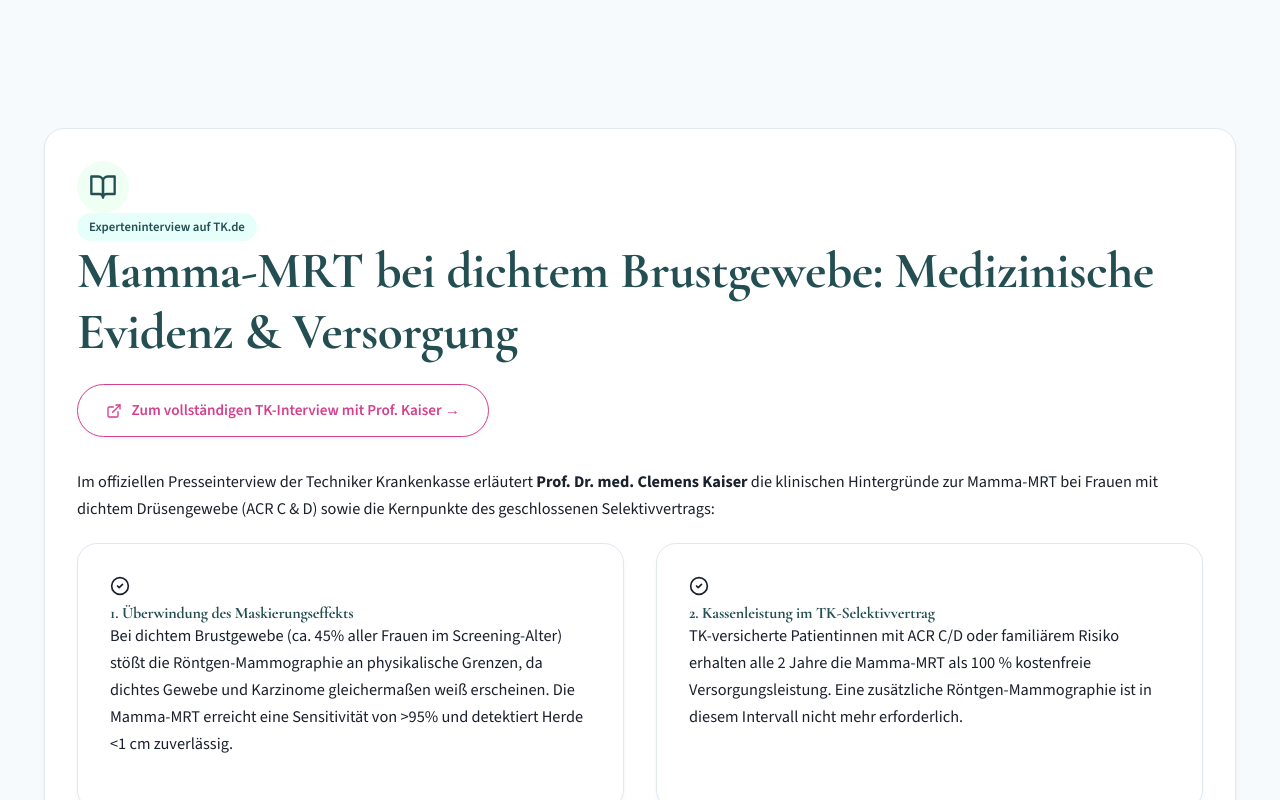
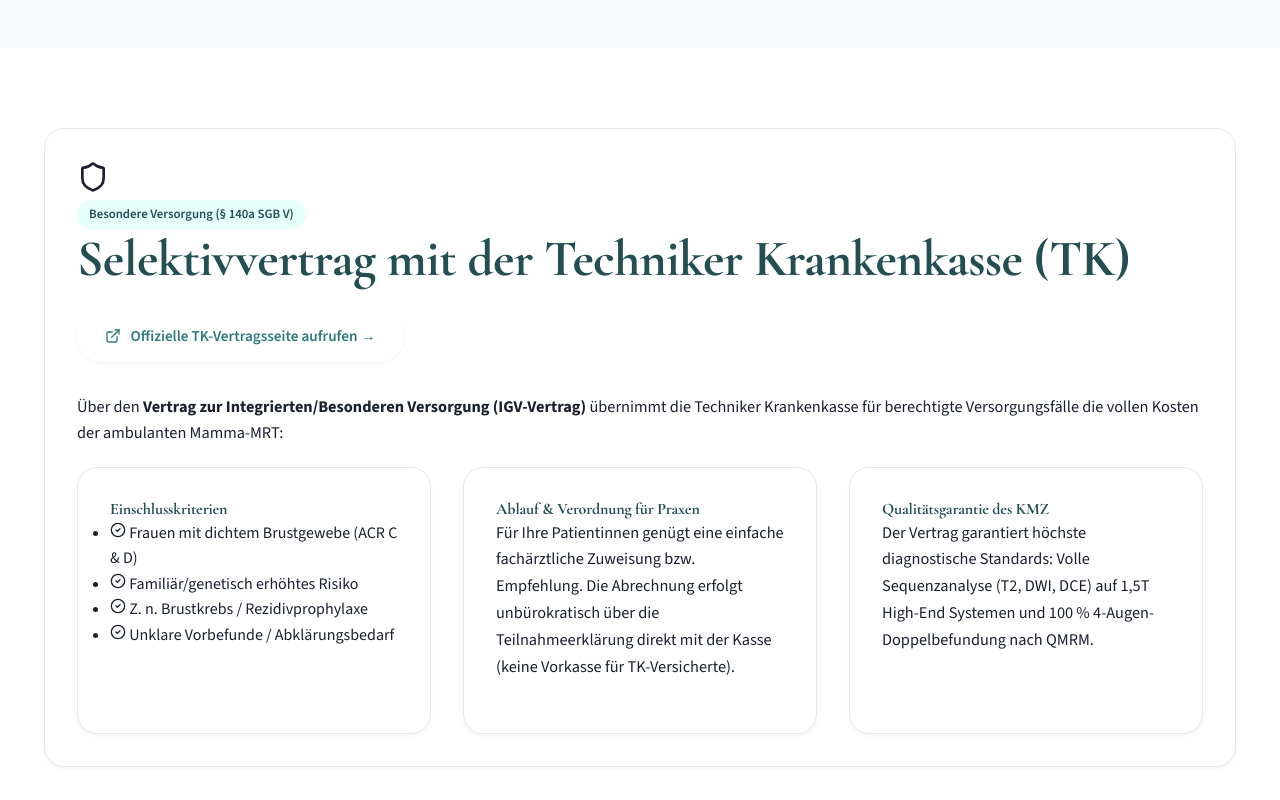
Before and after one commit to kaisercgn-lab/KMZ, a React (Vite) app: page /#/fuer-gynaekolog-innen in a window 1280 px wide. Shown: the part 1520-2320 px from the top of the page. Built offline with nearby package versions, Linux system fonts and the light colour scheme.

Commit message:
feat: add TK Special Contract (IGV) details & official TK service page link to GynaekologenPage

```diff
--- a/src/pages/GynaekologenPage.tsx
+++ b/src/pages/GynaekologenPage.tsx
@@ -11,7 +11,8 @@
   ExternalLink,
   Award,
   BookOpen,
-  CheckCircle2
+  CheckCircle2,
+  Shield
 } from 'lucide-react';
 import './GynaekologenPage.css';
 
@@ -122,6 +123,64 @@
         </div>
       </section>
 
+      {/* TK Special Contract / IGV Details Section */}
+      <section className="section-padding bg-white">
+        <div className="container">
+          <div className="card tk-contract-card p-4 border border-teal-100 rounded-xl bg-teal-50">
+            <div className="flex align-center justify-between gap-md flex-wrap mb-4 pb-3 border-b border-teal-100">
+              <div className="flex align-center gap-md">
+                <div className="contract-badge-icon text-teal">
+                  <Shield size={32} />
+                </div>
+                <div>
+                  <span className="badge badge-teal mb-1">Besondere Versorgung (§ 140a SGB V)</span>
+                  <h2 className="section-title m-0">Selektivvertrag mit der Techniker Krankenkasse (TK)</h2>
+                </div>
+              </div>
+              <a
+                href="https://www.tk.de/techniker/versicherung/tk-leistungen/weitere-leistungen/igv-vertraege/ambulante-magnetresonanz-mammografie-mrm-mannheim-2147266"
+                target="_blank"
+                rel="noopener noreferrer"
+                className="btn btn-teal"
+              >
+                <ExternalLink size={16} />
+                <span>Offizielle TK-Vertragsseite aufrufen &rarr;</span>
+              </a>
+            </div>
+
+            <p className="text-body mb-4">
+              Über den <strong>Vertrag zur Integrierten/Besonderen Versorgung (IGV-Vertrag)</strong> übernimmt die Techniker Krankenkasse für berechtigte Versorgungsfälle die vollen Kosten der ambulanten Mamma-MRT:
+            </p>
+
+            <div className="grid-3 gap-md">
+              <div className="card p-3 bg-white border border-line rounded-lg">
+                <h4 className="font-serif font-bold text-teal-dark mb-2">Einschlusskriterien</h4>
+                <ul className="checklist text-sm">
+                  <li><CheckCircle2 size={16} className="text-teal" /> <span>Frauen mit dichtem Brustgewebe (ACR C &amp; D)</span></li>
+                  <li><CheckCircle2 size={16} className="text-teal" /> <span>Familiär/genetisch erhöhtes Risiko</span></li>
+                  <li><CheckCircle2 size={16} className="text-teal" /> <span>Z. n. Brustkrebs / Rezidivprophylaxe</span></li>
+                  <li><CheckCircle2 size={16} className="text-teal" /> <span>Unklare Vorbefunde / Abklärungsbedarf</span></li>
+                </ul>
+              </div>
+
+              <div className="card p-3 bg-white border border-line rounded-lg">
+                <h4 className="font-serif font-bold text-teal-dark mb-2">Ablauf &amp; Verordnung für Praxen</h4>
+                <p className="text-sm text-body m-0">
+                  Für Ihre Patientinnen genügt eine einfache fachärztliche Zuweisung bzw. Empfehlung. Die Abrechnung erfolgt unbürokratisch über die Teilnahmeerklärung direkt mit der Kasse (keine Vorkasse für TK-Versicherte).
+                </p>
+              </div>
+
+              <div className="card p-3 bg-white border border-line rounded-lg">
+                <h4 className="font-serif font-bold text-teal-dark mb-2">Qualitätsgarantie des KMZ</h4>
+                <p className="text-sm text-body m-0">
+                  Der Vertrag garantiert höchste diagnostische Standards: Volle Sequenzanalyse (T2, DWI, DCE) auf 1,5T High-End Systemen und 100 % 4-Augen-Doppelbefundung nach QMRM.
+                </p>
+              </div>
+            </div>
+          </div>
+        </div>
+      </section>
+
       {/* TK Interview Highlight Section for Gynecologists */}
       <section className="section-padding bg-stone">
         <div className="container">
```
